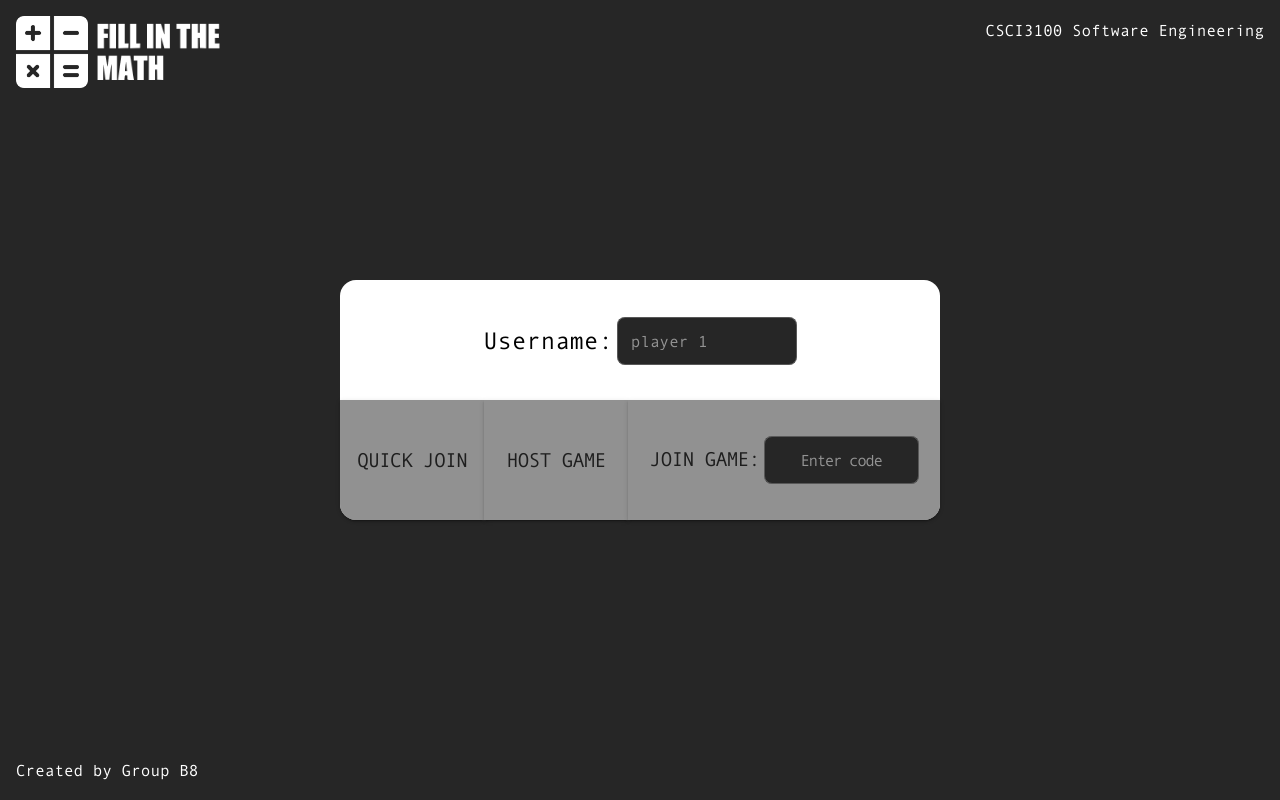
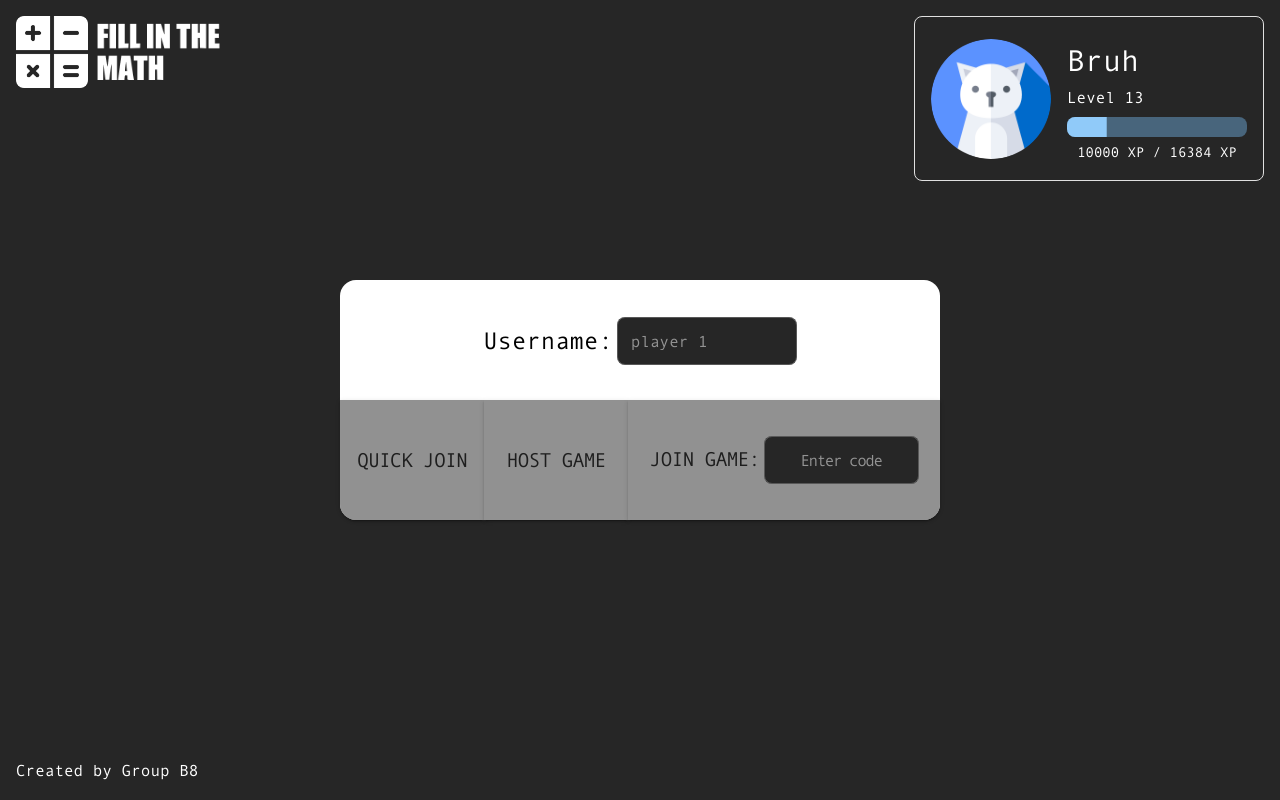
Before and after one commit to listenrwt/fill-in-the-math-client, a Next.js app: page /lobby in a window 1280 px wide. Built offline with nearby package versions, Linux system fonts and the light colour scheme.

Commit message:
feat: new User Info/ Experience box after login

```diff
--- /dev/null
+++ b/src/app/components/lobby/UserProfile.tsx
@@ -0,0 +1,105 @@
+// UserProfile.tsx
+import React from 'react';
+
+import { Box, LinearProgress, Typography } from '@mui/material';
+
+import UserAvatar from '../UserAvatar';
+
+export interface UserProfileProps {
+  username: string;
+  avatarId: number;
+  experience: number;
+}
+
+// Calculate level from Exp.
+const getLevelInfo = (exp: number) => {
+  let level = 1;
+  let nextThreshold = 4;
+  while (exp >= nextThreshold) {
+    level++;
+    nextThreshold *= 2;
+  }
+  const previousThreshold = level === 1 ? 0 : nextThreshold / 2;
+  return { level, previousThreshold, nextThreshold };
+};
+
+const UserProfile: React.FC<UserProfileProps> = ({ username, avatarId, experience }) => {
+  // Calculate current level and XP thresholds.
+  const { level, previousThreshold, nextThreshold } = getLevelInfo(experience);
+
+  // Compute the progress percentage within the current level.
+  const progress = ((experience - previousThreshold) / (nextThreshold - previousThreshold)) * 100;
+
+  return (
+    <Box
+      width={{ xs: 150, md: 350 }}
+      sx={{
+        display: 'flex',
+        flexDirection: { xs: 'column', md: 'row' }, // row for md, column for xs
+        alignItems: 'center',
+        p: { xs: 1, md: 2 },
+        border: '1px solid #e0e0e0',
+        borderRadius: 2,
+      }}
+    >
+      {/* Avatar Section */}
+      <UserAvatar
+        avatarId={avatarId}
+        alt={`${username}'s avatar`}
+        sx={{ width: { xs: 80, md: 120 }, height: { xs: 80, md: 120 } }}
+      />
+
+      {/* User Details for md view (aligned to the right of the avatar) */}
+      <Box
+        width={{ xs: 120, md: 180 }}
+        sx={{
+          display: 'flex',
+          flexDirection: 'column',
+          alignItems: { xs: 'center', md: 'flex-start' },
+          ml: { xs: 0, md: 2 }, // add margin left on md for spacing between avatar & text
+        }}
+      >
+        {/* Username Section */}
+        <Typography
+          variant="h5"
+          component="div"
+          sx={{ mt: 1, fontSize: { xs: '24px', md: '30px' } }}
+        >
+          {username}
+        </Typography>
+
+        {/* Experience / Level Section */}
+        <Typography
+          sx={{
+            display: 'block',
+            fontSize: { xs: '12px', md: '16px' },
+            textAlign: 'center',
+            mt: 0.5,
+          }}
+        >
+          Level {level}
+        </Typography>
+        <Box sx={{ width: { xs: 120, md: 180 }, mt: 1 }}>
+          <LinearProgress
+            variant="determinate"
+            value={progress}
+            sx={{ height: { xs: 12, md: 20 }, borderRadius: { xs: '4px', md: '8px' } }}
+          />
+          <Typography
+            variant="caption"
+            sx={{
+              display: 'block',
+              fontSize: { xs: '12px', md: '14px' },
+              textAlign: 'center',
+              mt: 0.5,
+            }}
+          >
+            {experience}&nbsp;XP /&nbsp;{nextThreshold}&nbsp;XP
+          </Typography>
+        </Box>
+      </Box>
+    </Box>
+  );
+};
+
+export default UserProfile;
--- a/src/app/lobby/page.tsx
+++ b/src/app/lobby/page.tsx
@@ -5,6 +5,8 @@ import React, { useState } from 'react';
 import Link from 'next/link';
 
 import { Box, Button, Grid2, TextField, Typography } from '@mui/material';
+
+import UserProfile from '../components/lobby/UserProfile';
 
 export default function GameJoinPage() {
   const [username, setUsername] = useState('');
@@ -14,7 +16,11 @@ export default function GameJoinPage() {
     <Box sx={{ position: 'relative', minHeight: '100vh', minWidth: '100vw' }}>
       {/* Top Right Information Box */}
       <Box sx={{ position: 'absolute', top: 16, right: 16 }}>
-        <Typography variant="subtitle1">CSCI3100 Software Engineering</Typography>
+        <UserProfile
+          username="Bruh"
+          avatarId={1}
+          experience={10000} // Sample experience value here
+        />
       </Box>
       {/* Bottom Left Information Box */}
       <Box sx={{ position: 'absolute', bottom: 16, left: 16 }}>
```
